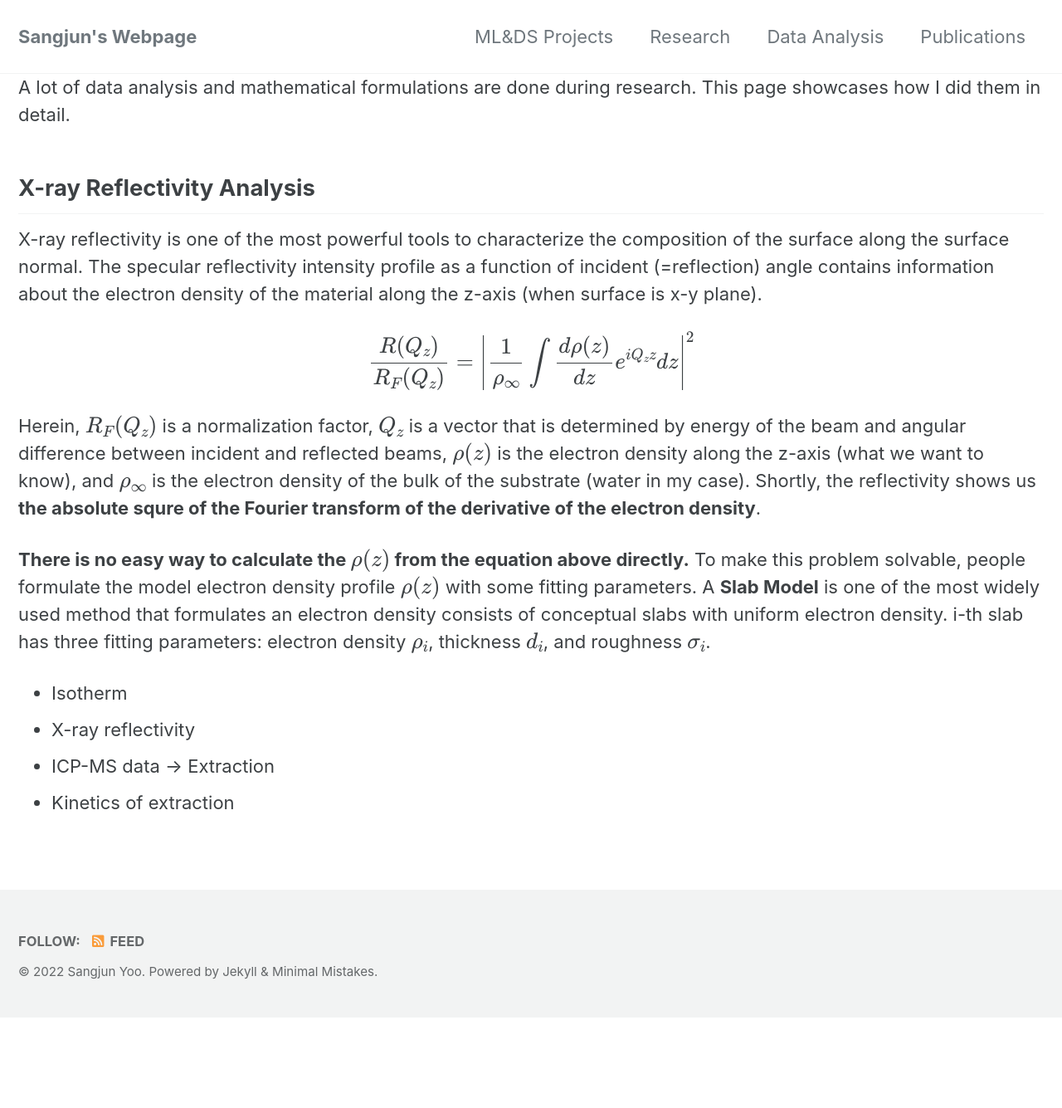
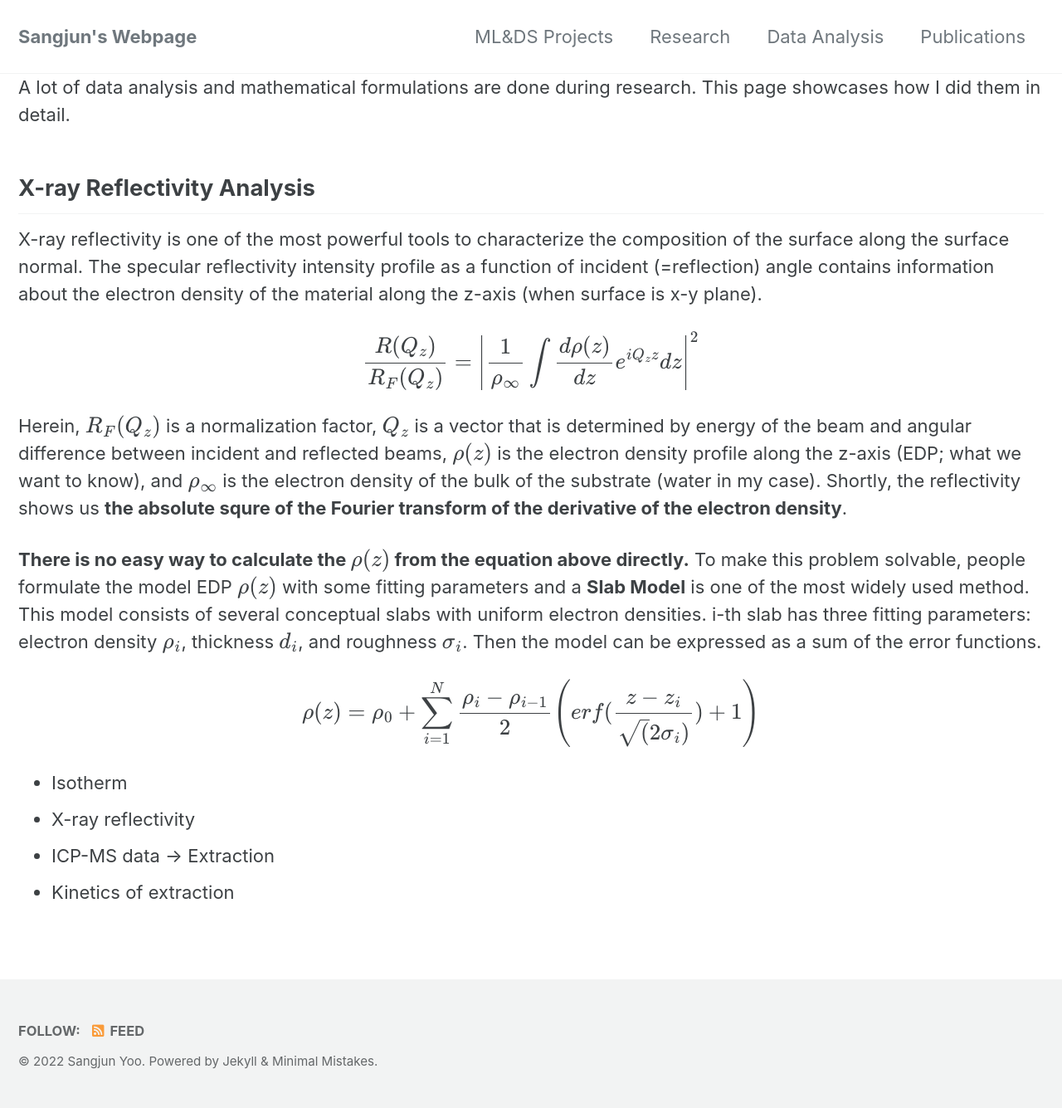
Before and after one commit to sangjunyoo-phd/sangjunyoo-phd.github.io, a Jekyll site: the page built from _pages/analysis.md, in a window 1280 px wide. Shown: the whole page at 83% size. Built offline with Jekyll 4.4.1, drawn with Linux system fonts in a browser that asks for light colours; cached includes are drawn as plain includes; before the commit the page ends 1226 px from its top, so only the background shows below that.

Commit message:
Update analysis.md

```diff
--- a/_pages/analysis.md
+++ b/_pages/analysis.md
@@ -13,10 +13,11 @@ The specular reflectivity intensity profile as a function of incident (=reflecti
 
 $$ \frac{R(Q_{z})} {R_{F} (Q_{z})} = \left| \frac{1}{\rho_{\infty}} \int \frac{d \rho (z)}{dz} e^{i Q_{z}z} dz \right| ^{2} $$
 
-Herein, \\(R_{F}(Q_{z})\\) is a normalization factor, \\(Q_{z}\\) is a vector that is determined by energy of the beam and angular difference between incident and reflected beams, \\(\rho(z)\\) is the electron density along the z-axis (what we want to know), and
-\\(\rho_{\infty}\\) is the electron density of the bulk of the substrate (water in my case). Shortly, the reflectivity shows us **the absolute squre of the Fourier transform of the derivative of the electron density**.
+Herein, \\(R_{F}(Q_{z})\\) is a normalization factor, \\(Q_{z}\\) is a vector that is determined by energy of the beam and angular difference between incident and reflected beams, \\(\rho(z)\\) is the electron density profile along the z-axis (EDP; what we want to know), and \\(\rho_{\infty}\\) is the electron density of the bulk of the substrate (water in my case). Shortly, the reflectivity shows us **the absolute squre of the Fourier transform of the derivative of the electron density**.
 
-**There is no easy way to calculate the \\(\rho(z)\\) from the equation above directly.** To make this problem solvable, people formulate the model electron density profile \\(\rho(z)\\) with some fitting parameters. A **Slab Model** is one of the most widely used method that formulates an electron density consists of conceptual slabs with uniform electron density. i-th slab has three fitting parameters: electron density \\(\rho_{i}\\), thickness \\(d_{i}\\), and roughness \\(\sigma_{i}\\).
+**There is no easy way to calculate the \\(\rho(z)\\) from the equation above directly.** To make this problem solvable, people formulate the model EDP \\(\rho(z)\\) with some fitting parameters and a **Slab Model** is one of the most widely used method. This model consists of several conceptual slabs with uniform electron densities. i-th slab has three fitting parameters: electron density \\(\rho_{i}\\), thickness \\(d_{i}\\), and roughness \\(\sigma_{i}\\). Then the model can be expressed as a sum of the error functions.
+
+$$ \rho(z) = \rho_{0} + \sum_{i=1}^{N} \frac{\rho_{i}-\rho_{i-1}}{2} \left( erf(\frac{z-z_{i}}{\sqrt(2\sigma_{i})}) +1 \right) $$
 
 * Isotherm
 * X-ray reflectivity
```
